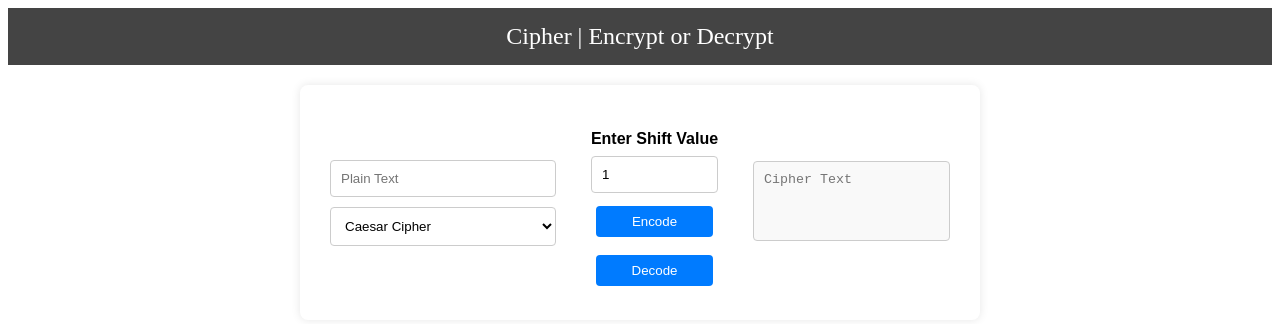
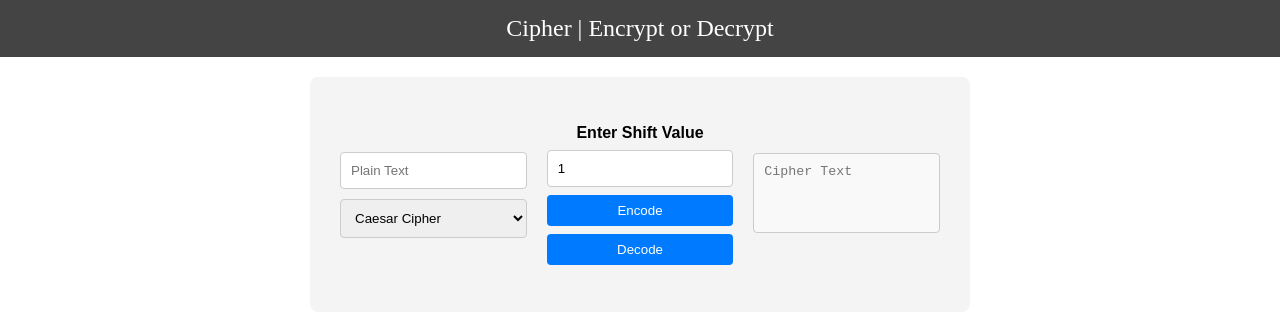
Before and after one commit to HeatSynQ/cipher-lab, a React (Vite) app: page / in a window 1280 px wide. Shown: the top 324 px of the page. Built offline with nearby package versions, Linux system fonts and the light colour scheme.

Commit message:
fixed inconsistency in css of different cipher inputs

```diff
--- a/src/algorithms/Algo_Form.jsx
+++ b/src/algorithms/Algo_Form.jsx
@@ -29,7 +29,7 @@ const CaeserInput = ({ setOutputText, input_text }) => {
 
 
     return (
-        <div className="ceaser-input">
+        <div className="cipher-input">
             <label>Enter Shift Value</label>
             <input
                 type="number"
@@ -38,7 +38,6 @@ const CaeserInput = ({ setOutputText, input_text }) => {
                 min="1"
                 max="25"
                 step="1"
-                placeholder="Shift Value"
                 onChange={(e) => {
                     setShift(+e.target.value);
                 }}
@@ -99,7 +98,7 @@ const VigenereInput = ({ setOutputText, input_text }) => {
     };
 
     return (
-        <div className="vigenere-input">
+        <div className="cipher-input">
             <input
                 type="text"
                 id="key"
@@ -162,7 +161,7 @@ const OneTimePadInput = ({ setOutputText, input_text }) => {
     };
 
     return (
-        <div className="one-time-pad-input">
+        <div className="cipher-input">
 
             <input
                 type="text"
@@ -227,9 +226,9 @@ const PolyalphabeticInput = ({ setOutputText, input_text }) => {
     };
 
     return (
-        <div className="polyalphabetic-input">
-            <label htmlFor="key">Enter Key:</label>
+        <div className="cipher-input">
             <input
+                placeholder="Enter Key"
                 type="text"
                 id="key"
                 value={key}
@@ -313,8 +312,7 @@ const ColumnarTranspositionInput = ({ setOutputText, input_text }) => {
     };
 
     return (
-        <div className="columnar-transposition-input">
-            <label>Enter Key</label>
+        <div className="cipher-input">
             <input
                 type="text"
                 className="input-area"
@@ -388,7 +386,7 @@ const RailFenceInput = ({ setOutputText, input_text }) => {
     };
 
     return (
-        <div className="rail-fence-input">
+        <div className="cipher-input">
             <label>Enter Number of Rails</label>
             <input
                 type="number"
--- a/src/index.css
+++ b/src/index.css
@@ -1,8 +1,11 @@
+* {
+    padding: 0;
+    margin: 0;
+}
+
 .body {
     font-family: Arial, sans-serif;
     background-color: #f4f4f4;
-    margin: 0;
-    padding: 0;
     text-align: center;
     display: flex;
     align-items: center;
@@ -18,12 +21,10 @@
 }
 
 .body {
-    max-width: 620px;
+    max-width: 600px;
     height: 175px;
     margin: 20px auto;
-    background: white;
     padding: 30px;
-    box-shadow: 0px 0px 10px rgba(0, 0, 0, 0.1);
     border-radius: 8px;
 }
 
@@ -31,47 +32,16 @@
     display: flex;
     flex-direction: column;
     gap: 10px;
+    width: 200px;
 }
 
-input[type="text"],
-input[type="number"],
-textarea,
-select {
-    box-sizing: border-box;
-    width: 100%;
-    padding: 10px;
-    border: 1px solid #ccc;
-    border-radius: 4px;
-}
-
-select {
-    cursor: pointer;
-    background-color: white;
-    color: black;
-}
-
-.ceaser-input,
-.vigenere-input,
-.one-time-pad-input {
-    display: flex;
-    flex-direction: column;
-    gap: 8px;
-    margin-top: 15px;
-}
-
-.input-area {
-    padding: 6px;
-    border: 1px solid #aaa;
-    border-radius: 4px;
-}
-
-label {
-    font-weight: bold;
+.output-container {
+    width: 200px;
 }
 
 button {
     padding: 8px 12px;
-    margin: 5px;
+    width: 100%;
     border: none;
     background-color: #007bff;
     color: white;
@@ -89,3 +59,29 @@ textarea {
     resize: none;
     background-color: #f9f9f9;
 }
+
+
+label {
+    font-weight: bold;
+}
+
+input[type="text"],
+input[type="number"],
+textarea,
+select {
+    box-sizing: border-box;
+    width: 100%;
+    padding: 10px;
+    border: 1px solid #ccc;
+    border-radius: 4px;
+}
+
+.cipher-input {
+    width: 200px;
+    padding: 20px;
+    display: flex;
+    flex-direction: column;
+    justify-content: center;
+    align-items: center;
+    gap: 8px;
+}
```
